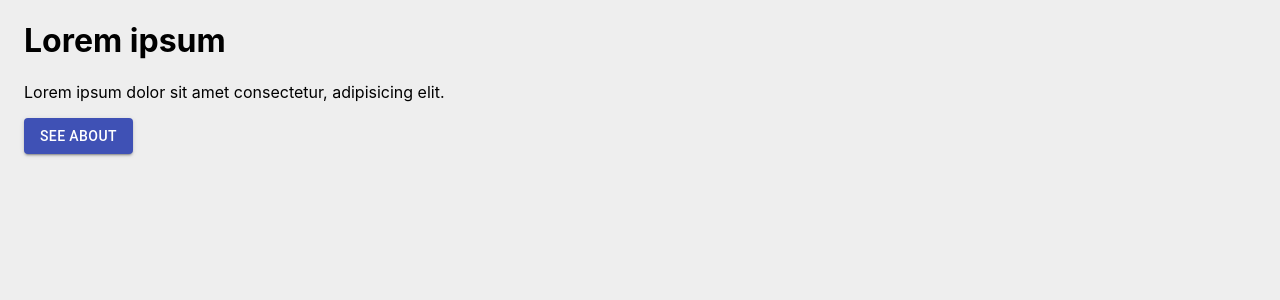
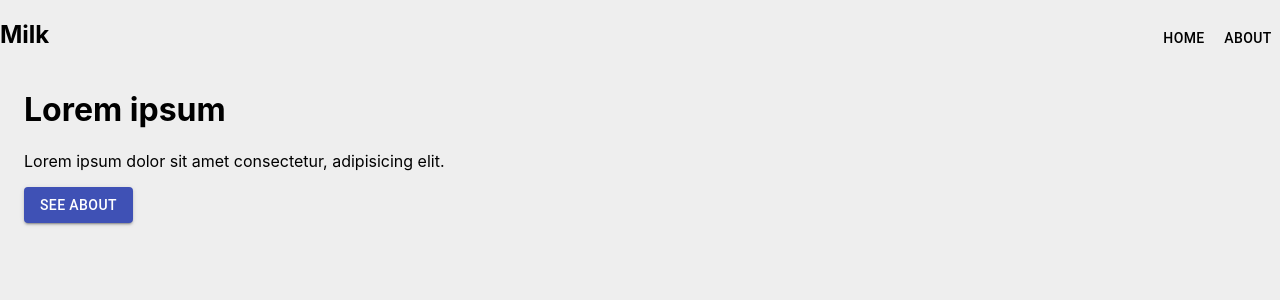
Before and after one commit to its-gio/pluralsight-react-redux, a React (Create React App) app: page / in a window 1280 px wide. Shown: the top 300 px of the page. Built offline with nearby package versions, Linux system fonts and the light colour scheme.

Commit message:
Added styles for nav with title. Also added .prettierrc file.

```diff
--- a/src/App.js
+++ b/src/App.js
@@ -1,12 +1,15 @@
-import React from 'react';
-import './App.scss';
-import routes from './routes';
+import React from "react";
+import "./App.scss";
+import routes from "./routes";
+import { Container } from "@material-ui/core";
+import Header from "./Components/common/Header";
 
 function App() {
   return (
-    <div>
-      { routes }
-    </div>
+    <Container disableGutters>
+      <Header />
+      {routes}
+    </Container>
   );
 }
 
--- a/src/App.scss
+++ b/src/App.scss
@@ -1,5 +1,6 @@
 // * { margin: 0; padding: 0; box-sizing: border-box; }
-@import './styles/Landing';
+@import "./styles/Nav";
+@import "./styles/Landing";
 
 body {
   background-color: #eee;
--- a/src/Components/About.jsx
+++ b/src/Components/About.jsx
@@ -1,5 +1,5 @@
-import React, { Component } from 'react'
-import { Container } from '@material-ui/core'
+import React, { Component } from "react";
+import { Container } from "@material-ui/core";
 
 export default class About extends Component {
   render() {
@@ -8,6 +8,6 @@ export default class About extends Component {
         <h2>Technologies Used</h2>
         <p>react, redux, react-router, and material-ui</p>
       </Container>
-    )
+    );
   }
 }
--- /dev/null
+++ b/src/Components/common/Header.jsx
@@ -0,0 +1,23 @@
+import React from "react";
+import { NavLink } from "react-router-dom";
+import { Button } from "@material-ui/core";
+
+function Header() {
+  return (
+    <nav>
+      <h1>Milk</h1>
+      <div>
+        <Button>
+          <NavLink to="/" exact>
+            Home
+          </NavLink>
+        </Button>
+        <Button>
+          <NavLink to="/about">About</NavLink>
+        </Button>
+      </div>
+    </nav>
+  );
+}
+
+export default Header;
--- /dev/null
+++ b/src/styles/_Nav.scss
@@ -0,0 +1,5 @@
+nav {
+  display: flex;
+  align-items: baseline;
+  justify-content: space-between;
+}
```
Also changed, not shown: src/Components/Home.jsx (+9 -5 lines), 1 other file (tests, documents, lock files or other folders).
